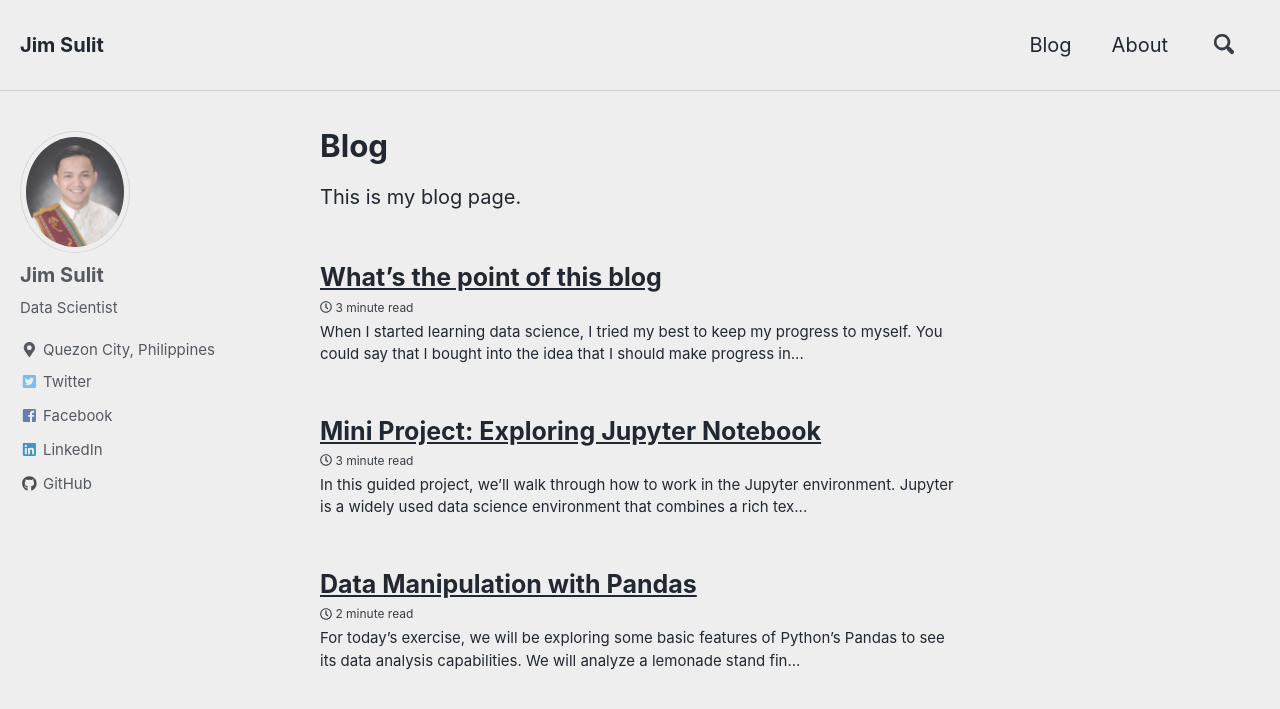
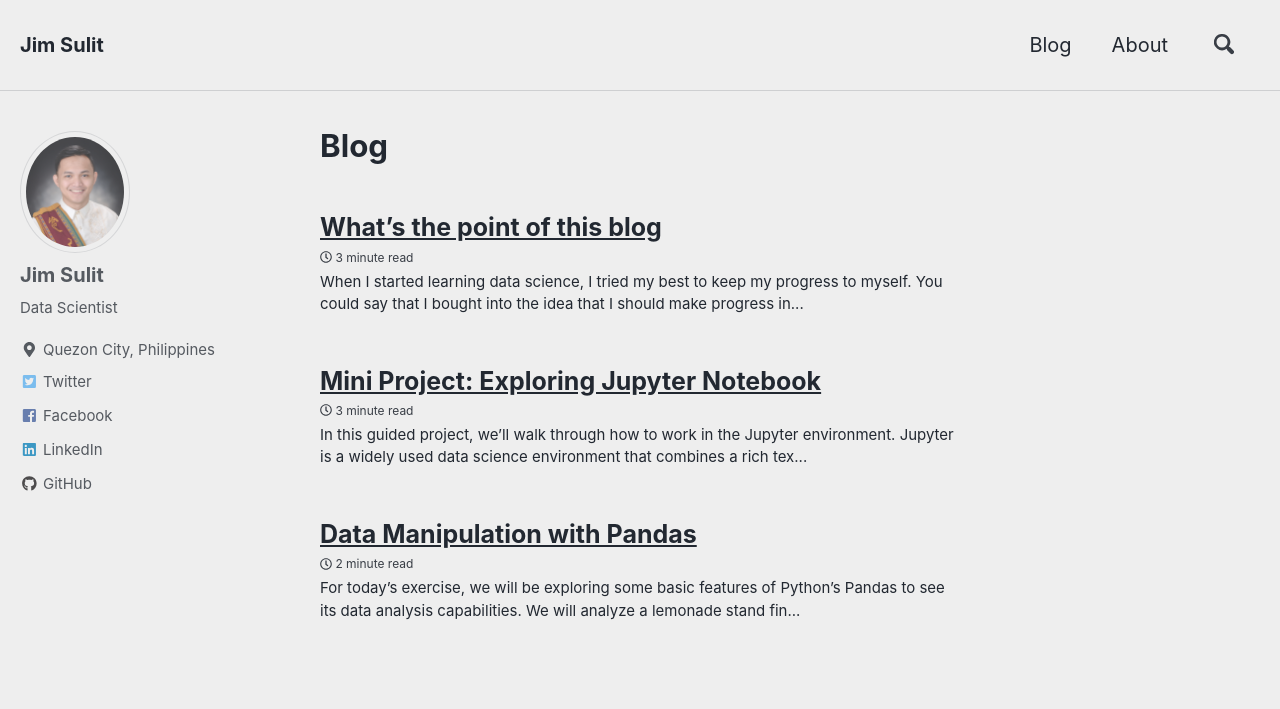
Before and after one commit to jimmsulit/jimmsulit.github.io, a Jekyll site: the page built from _pages/blog.md, in a window 1280 px wide and 900 px high. Shown: the top 709 px of the window. Built offline with Jekyll 4.4.1, drawn with Linux system fonts in a browser that asks for light colours; nearby versions of some CDN libraries; comment, search, counter and statistics services are not loaded.

Commit message:
updated theme

```diff
--- a/_pages/blog.md
+++ b/_pages/blog.md
@@ -8,8 +8,6 @@ comments: true
 
 ---
 
-This is my blog page.
-
 {% for post in site.posts limit:3 %}
   {% include archive-single.html %}
 {% endfor %}
```
